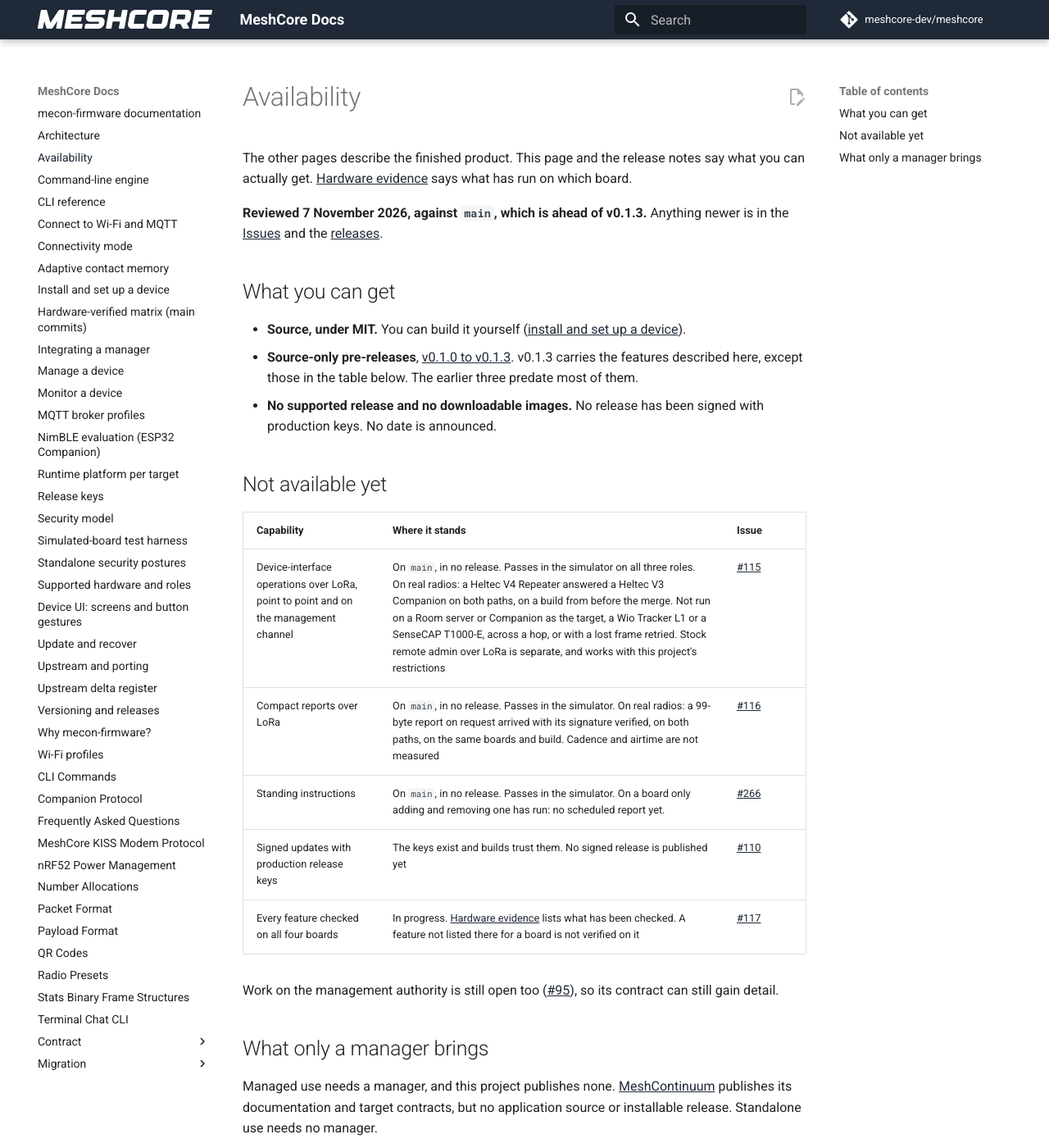
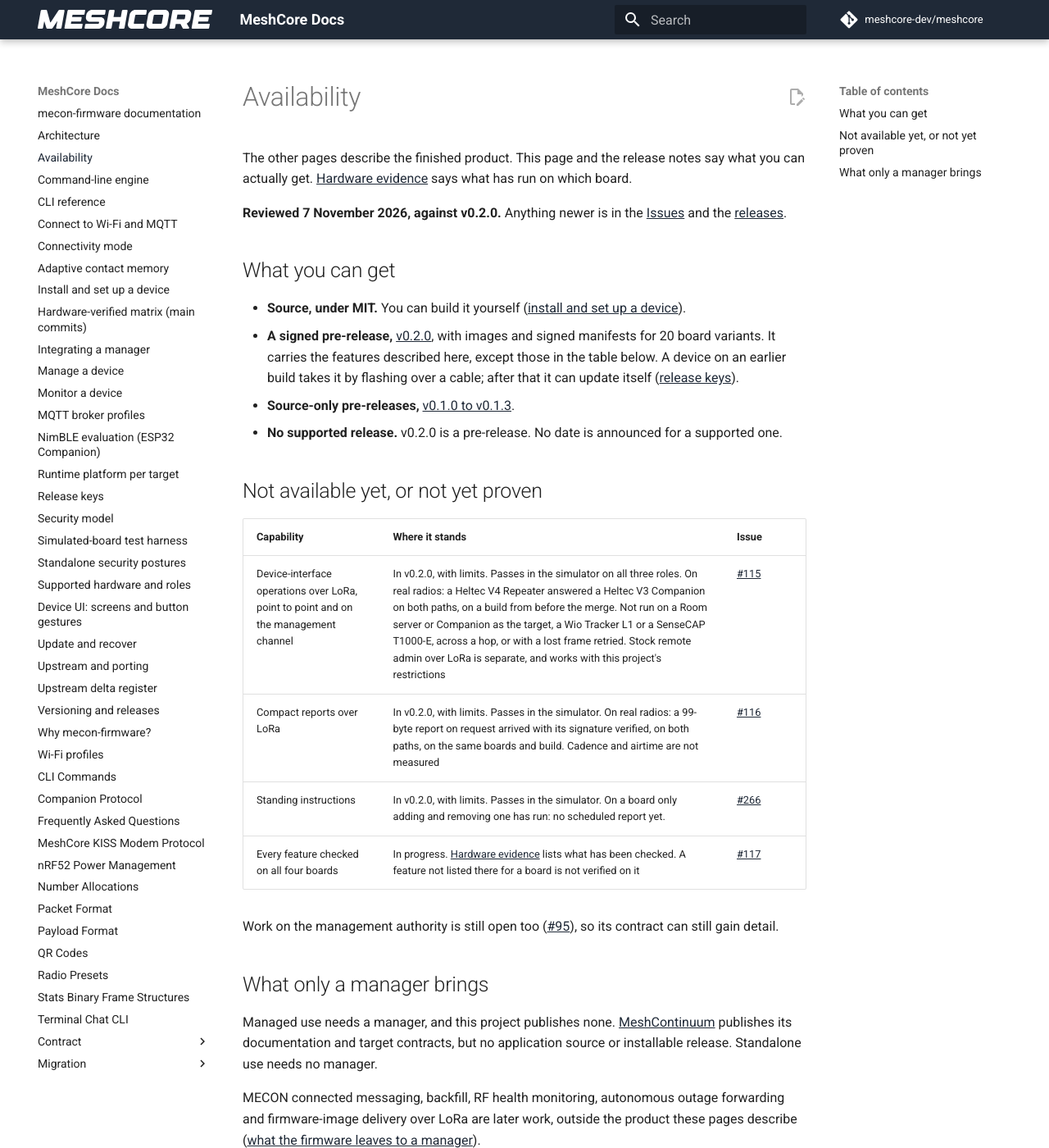
Before and after one commit to hoejriis/mecon-firmware, an MkDocs documentation site: the page built from docs/AVAILABILITY.md, in a window 1280 px wide and 1400 px high. Shown: the whole window at 82% size. Built offline with MkDocs 1.6.1 and Material for MkDocs 9.7.7, drawn with Linux system fonts in a browser that asks for light colours; comment, search, counter and statistics services are not loaded.

Commit message:
Docs: v0.2.0 is out, and what ran on the signed images
The availability page, the update contract and the hardware page still
said no signed release exists. They now name v0.2.0 and record what the
board runs read from its own assets, so the evidence sits with the build
it was measured on.

UPDATES gains the reason a pushed update rolled back in this run: opening
the USB port resets a V3, and a reset in the new image's first 20 s or so
returns to the previous slot. That was the bench tool's fault, not the
firmware's, but a real host can do the same.

Co-Authored-By: Claude Opus 5.5 (1M context) <noreply@anthropic.com>

```diff
--- a/docs/AVAILABILITY.md
+++ b/docs/AVAILABILITY.md
@@ -2,22 +2,22 @@
 
 The other pages describe the finished product. This page and the release notes say what you can actually get. [Hardware evidence](HARDWARE_VERIFIED.md) says what has run on which board.
 
-**Reviewed 7 November 2026, against `main`, which is ahead of v0.1.3.** Anything newer is in the [Issues](https://github.com/hoejriis/mecon-firmware/issues) and the [releases](https://github.com/hoejriis/mecon-firmware/releases).
+**Reviewed 7 November 2026, against v0.2.0.** Anything newer is in the [Issues](https://github.com/hoejriis/mecon-firmware/issues) and the [releases](https://github.com/hoejriis/mecon-firmware/releases).
 
 ## What you can get
 
 - **Source, under MIT.** You can build it yourself ([install and set up a device](GETTING_STARTED.md)).
-- **Source-only pre-releases**, [v0.1.0 to v0.1.3](https://github.com/hoejriis/mecon-firmware/releases). v0.1.3 carries the features described here, except those in the table below. The earlier three predate most of them.
-- **No supported release and no downloadable images.** No release has been signed with production keys. No date is announced.
+- **A signed pre-release,** [v0.2.0](https://github.com/hoejriis/mecon-firmware/releases/tag/v0.2.0), with images and signed manifests for 20 board variants. It carries the features described here, except those in the table below. A device on an earlier build takes it by flashing over a cable; after that it can update itself ([release keys](RELEASE_KEYS.md)).
+- **Source-only pre-releases,** [v0.1.0 to v0.1.3](https://github.com/hoejriis/mecon-firmware/releases).
+- **No supported release.** v0.2.0 is a pre-release. No date is announced for a supported one.
 
-## Not available yet
+## Not available yet, or not yet proven
 
 | Capability | Where it stands | Issue |
 |---|---|---|
-| Device-interface operations over LoRa, point to point and on the management channel | On `main`, in no release. Passes in the simulator on all three roles. On real radios: a Heltec V4 Repeater answered a Heltec V3 Companion on both paths, on a build from before the merge. Not run on a Room server or Companion as the target, a Wio Tracker L1 or a SenseCAP T1000-E, across a hop, or with a lost frame retried. Stock remote admin over LoRa is separate, and works with this project's restrictions | [#115](https://github.com/hoejriis/mecon-firmware/issues/115) |
-| Compact reports over LoRa | On `main`, in no release. Passes in the simulator. On real radios: a 99-byte report on request arrived with its signature verified, on both paths, on the same boards and build. Cadence and airtime are not measured | [#116](https://github.com/hoejriis/mecon-firmware/issues/116) |
-| Standing instructions | On `main`, in no release. Passes in the simulator. On a board only adding and removing one has run: no scheduled report yet. | [#266](https://github.com/hoejriis/mecon-firmware/issues/266) |
-| Signed updates with production release keys | The keys exist and builds trust them. No signed release is published yet | [#110](https://github.com/hoejriis/mecon-firmware/issues/110) |
+| Device-interface operations over LoRa, point to point and on the management channel | In v0.2.0, with limits. Passes in the simulator on all three roles. On real radios: a Heltec V4 Repeater answered a Heltec V3 Companion on both paths, on a build from before the merge. Not run on a Room server or Companion as the target, a Wio Tracker L1 or a SenseCAP T1000-E, across a hop, or with a lost frame retried. Stock remote admin over LoRa is separate, and works with this project's restrictions | [#115](https://github.com/hoejriis/mecon-firmware/issues/115) |
+| Compact reports over LoRa | In v0.2.0, with limits. Passes in the simulator. On real radios: a 99-byte report on request arrived with its signature verified, on both paths, on the same boards and build. Cadence and airtime are not measured | [#116](https://github.com/hoejriis/mecon-firmware/issues/116) |
+| Standing instructions | In v0.2.0, with limits. Passes in the simulator. On a board only adding and removing one has run: no scheduled report yet. | [#266](https://github.com/hoejriis/mecon-firmware/issues/266) |
 | Every feature checked on all four boards | In progress. [Hardware evidence](HARDWARE_VERIFIED.md) lists what has been checked. A feature not listed there for a board is not verified on it | [#117](https://github.com/hoejriis/mecon-firmware/issues/117) |
 
 Work on the management authority is still open too ([#95](https://github.com/hoejriis/mecon-firmware/issues/95)), so its contract can still gain detail.
```
Also changed, not shown: docs/HARDWARE_VERIFIED.md (+7 -1 lines), docs/contract/UPDATES.md (+2 -1 lines).
